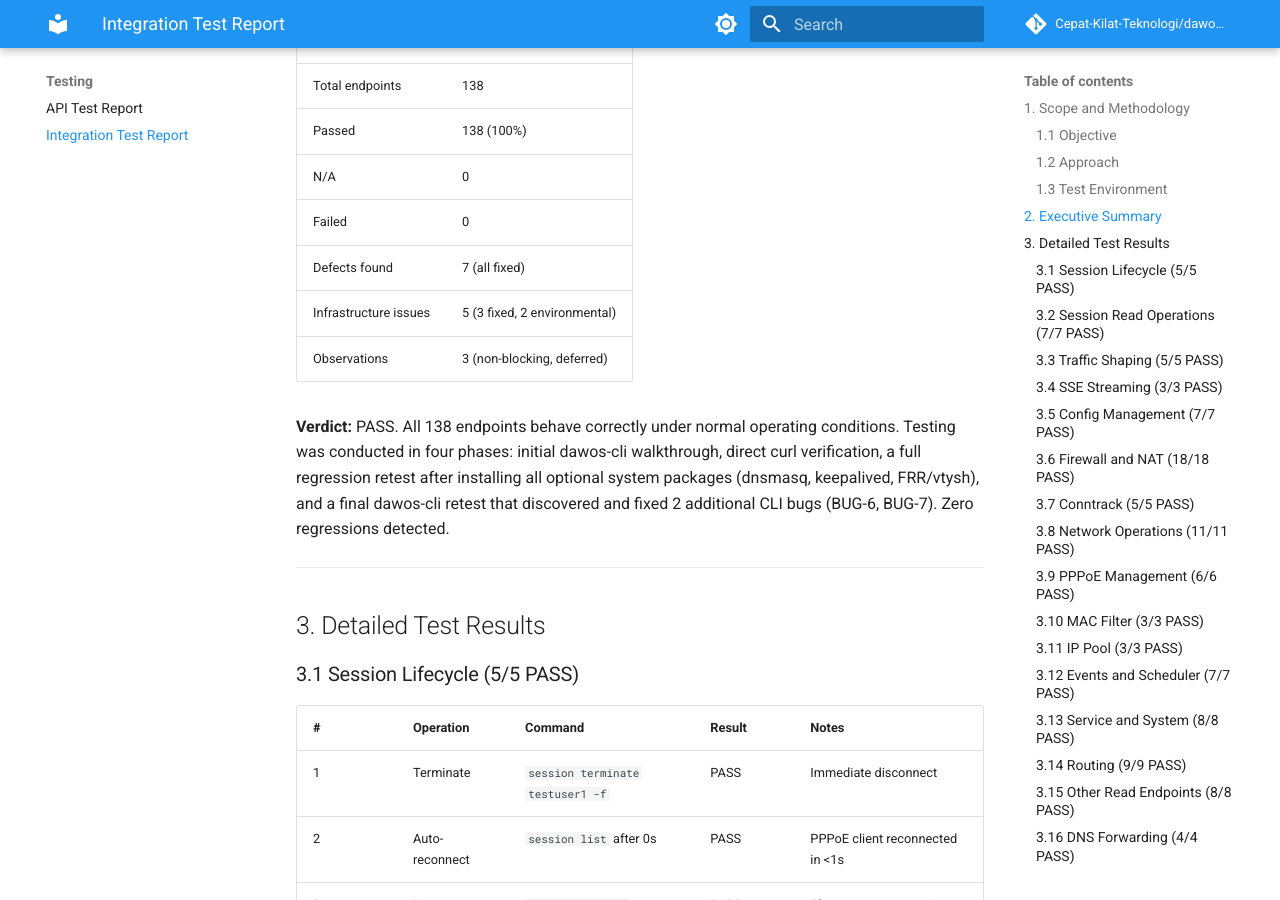
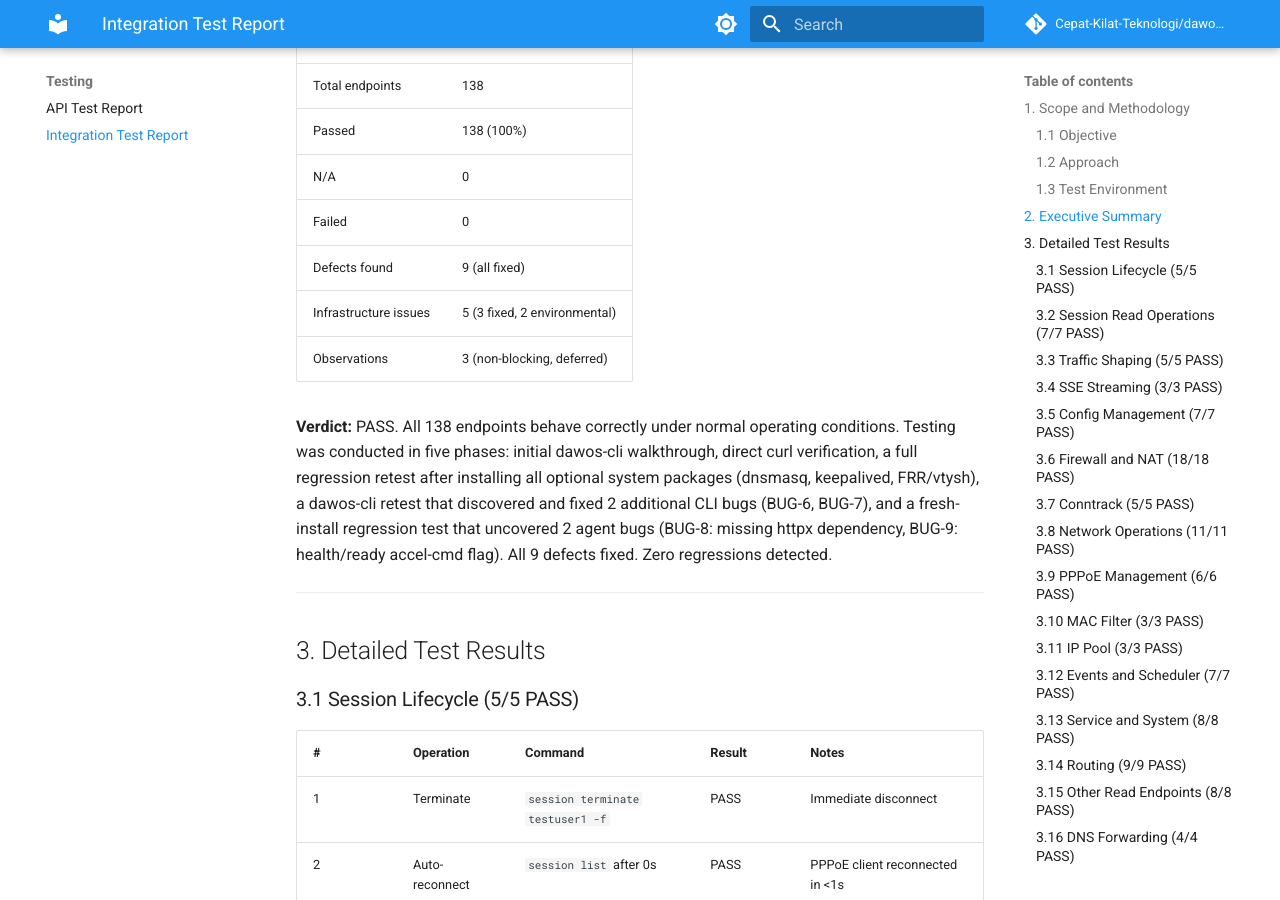
Before and after one commit to Cepat-Kilat-Teknologi/dawos-agent, an MkDocs documentation site: the page built from docs/testing/integration-test-report.md, in a window 1280 px wide and 900 px high, scrolled down 2006 px. Built offline with MkDocs 1.6.1 and Material for MkDocs 9.7.7, drawn with Linux system fonts in a browser that asks for light colours; comment, search, counter and statistics services are not loaded.

Commit message:
docs: update integration test report with 9 bugs across five phases

```diff
--- a/docs/testing/integration-test-report.md
+++ b/docs/testing/integration-test-report.md
@@ -66,11 +66,11 @@ Dist Router (10.0.0.3)
 | Passed | 138 (100%) |
 | N/A | 0 |
 | Failed | 0 |
-| Defects found | 7 (all fixed) |
+| Defects found | 9 (all fixed) |
 | Infrastructure issues | 5 (3 fixed, 2 environmental) |
 | Observations | 3 (non-blocking, deferred) |
 
-**Verdict:** PASS. All 138 endpoints behave correctly under normal operating conditions. Testing was conducted in four phases: initial dawos-cli walkthrough, direct curl verification, a full regression retest after installing all optional system packages (dnsmasq, keepalived, FRR/vtysh), and a final dawos-cli retest that discovered and fixed 2 additional CLI bugs (BUG-6, BUG-7). Zero regressions detected.
+**Verdict:** PASS. All 138 endpoints behave correctly under normal operating conditions. Testing was conducted in five phases: initial dawos-cli walkthrough, direct curl verification, a full regression retest after installing all optional system packages (dnsmasq, keepalived, FRR/vtysh), a dawos-cli retest that discovered and fixed 2 additional CLI bugs (BUG-6, BUG-7), and a fresh-install regression test that uncovered 2 agent bugs (BUG-8: missing httpx dependency, BUG-9: health/ready accel-cmd flag). All 9 defects fixed. Zero regressions detected.
 
 ---
 
```
